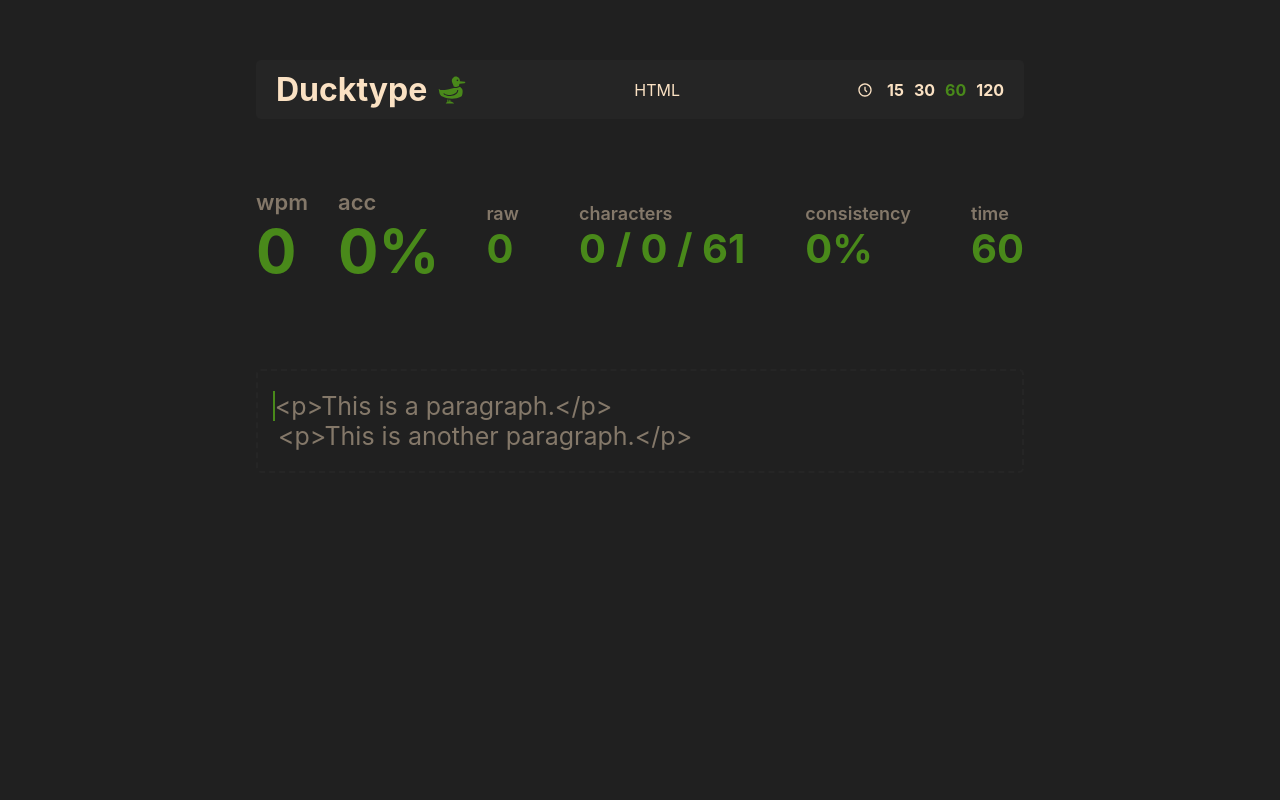
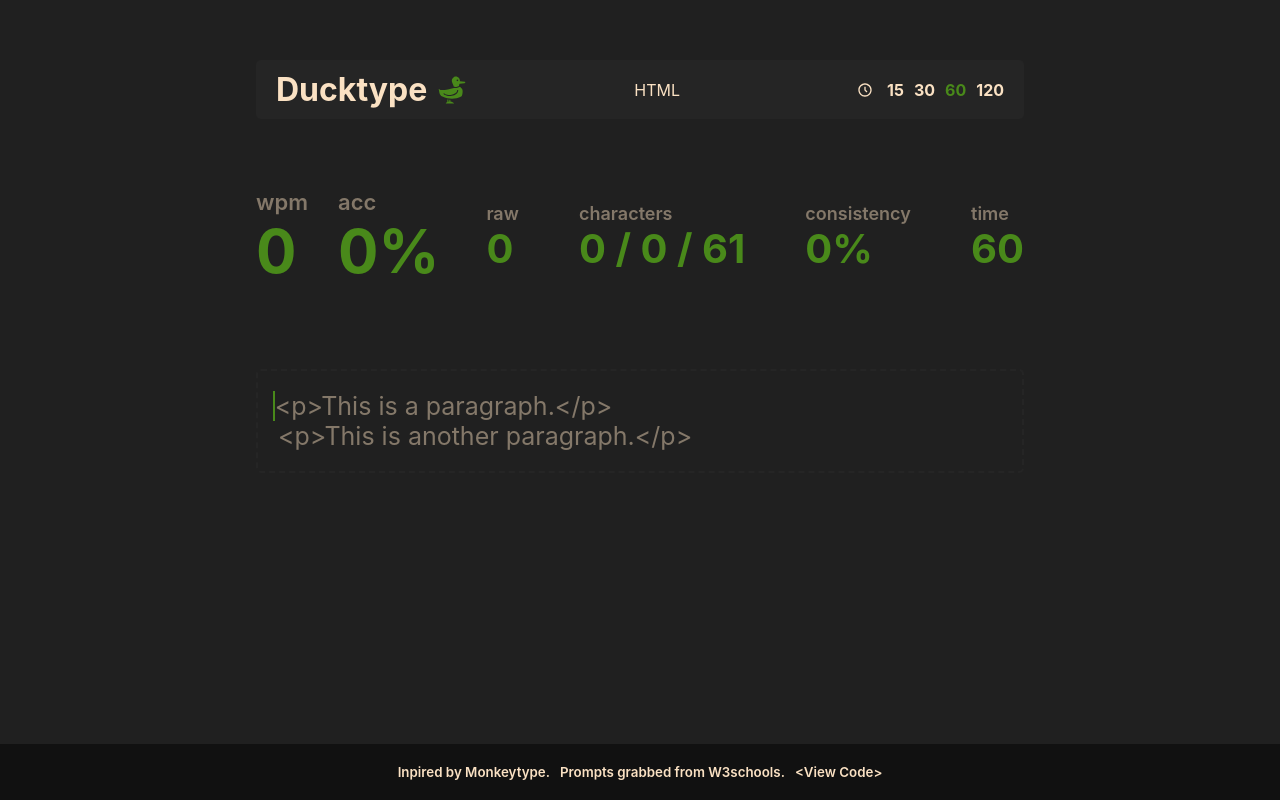
Before and after one commit to CoreyRobinsonDev/ducktype, a Next.js app: page / in a window 1280 px wide. Built offline with nearby package versions, Linux system fonts and the light colour scheme.

Commit message:
created footer

```diff
--- /dev/null
+++ b/components/Footer.tsx
@@ -0,0 +1,11 @@
+import styles from "../styles/footer.module.css";
+
+const Footer = () => {
+  return <footer className={styles.container}>
+    <small className={styles.text}>Inpired by <a href="https://monkeytype.com/" target="_blank" rel="noreferrer">Monkeytype.</a></small>
+    <small className={styles.text}>Prompts grabbed from <a href="https://www.w3schools.com/" target="_blank" rel="noreferrer">W3schools.</a></small>
+    <small className={styles.text}><a href="https://github.com/CoreyRobinsonDev/ducktype" target="_blank" rel="noreferrer">{"<View Code>"}</a></small>
+  </footer>
+}
+
+export default Footer;
--- a/pages/_app.tsx
+++ b/pages/_app.tsx
@@ -1,11 +1,11 @@
 import "../styles/global.css";
 import Head from "next/head";
 import { AppProps } from "next/app";
+import Footer from "../components/Footer";
 
 const App = ({Component, pageProps}: AppProps) => {
   return <>
     <Head>
-      <meta name="viewport" content="width=device-width, initial-scale=1" />
 		  <meta name="description" content="Practice typing in modern programming languages."/>
       <link rel="apple-touch-icon" sizes="180x180" href="/apple-touch-icon.png"/>
       <link rel="icon" type="image/png" sizes="32x32" href="/favicon-32x32.png"/>
@@ -14,6 +14,7 @@
       <title>Ducktype</title>
     </Head>
     <Component {...pageProps} />
+    <Footer/>
   </>
 }
 
--- /dev/null
+++ b/styles/footer.module.css
@@ -0,0 +1,20 @@
+.container {
+  position: absolute;
+  bottom: 0;
+  left: 0;
+  display: flex;
+  justify-content: center;
+  gap: 1rem;
+  width: 100%;
+  background-color: #111;
+  padding: 2rem;
+}
+
+.text {
+  font-weight: 600;
+  transition: .3s ease-in;
+}
+
+.text > a:hover {
+  color: var(--main-color);
+}
```
